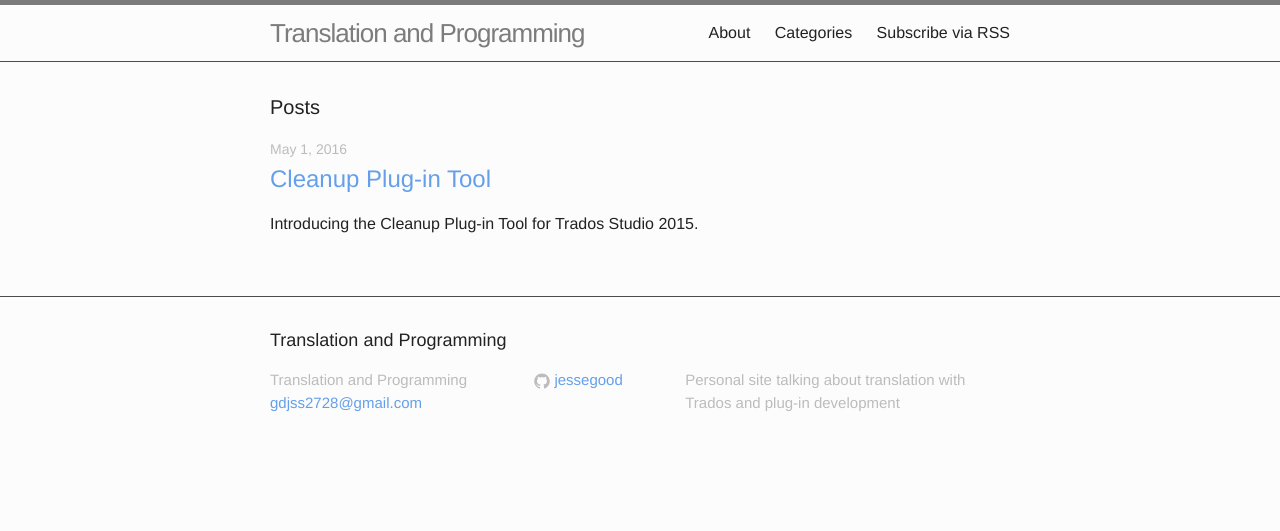
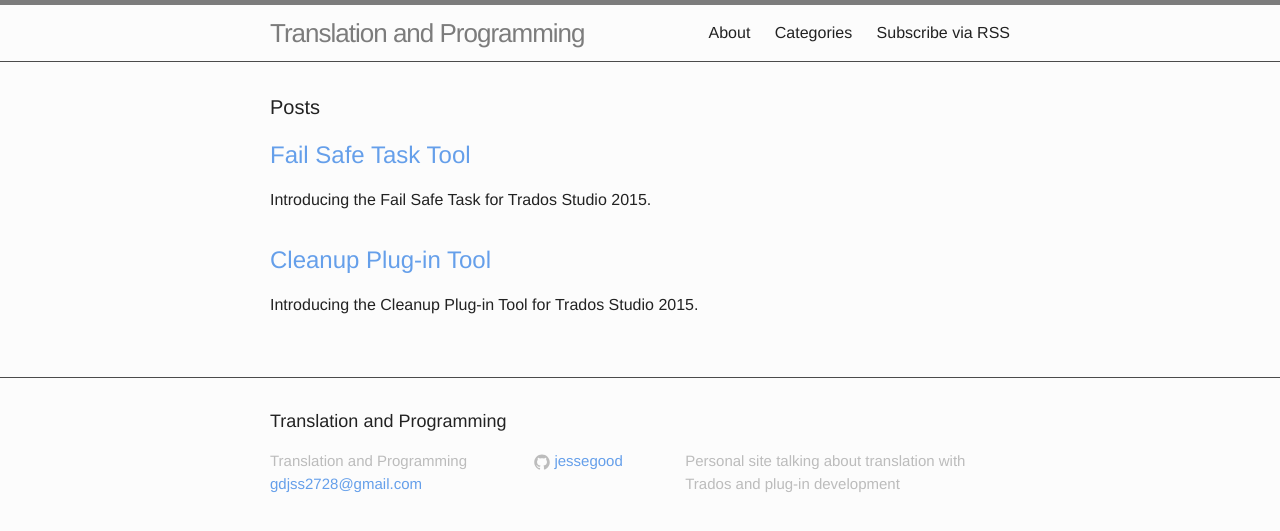
Before and after one commit to jessegood/jessegood.github.io, a Jekyll site: the page built from index.html, in a window 1280 px wide. Shown: the top 531 px of the page. Built offline with Jekyll 4.4.1, drawn with Linux system fonts in a browser that asks for light colours; the list of posts is cut into pages by our own code; some of the changed lines change nothing that is shown.

Commit message:
Adding fail safe task post

```diff
--- /dev/null
+++ b/_posts/2016-05-08-failsafe.markdown
@@ -0,0 +1,62 @@
+---
+layout: post
+title:  "Fail Safe Task Tool"
+date:   2016-05-08 10:30 +0900
+categories: Translation
+comments: true
+---
+Introducing the Fail Safe Task for Trados Studio 2015. <!--more-->
+
+**NOTE**: You can download the pre-release [from here][pluginpath].
+
+* TOC
+{:toc}
+
+# 1. What does the Fail Safe Task do?
+
+This is a very simple plug-in. All it does is verify that the target translations can be successfully translated from your sdlxliff files.
+Anybody that has worked on a large project only to find they cannot generate the target translations will probably understand how frustrating that can be.
+With this plug-in, you can verify the translations can be generated before starting a translation.
+
+# 2. How to Use
+
+Select the files you want to run it against and select `Fail Safe Task` under `Batch Tasks`.
+
+![failsafe menu](/assets/failsafetool/failsafe-menu.png)
+
+## Settings Screen
+
+There are only two options for this plug-in:
+
+![failsafe settings](/assets/failsafetool/failsafe-settings.png)
+
+* `Copy source to target and save`: This option, 1) Clears the target segments, 2) Copies the source to target, and then 3) Saves to target.
+* `Pseudo translate and save`: 1) Clears the target segments, 2) Performs a pseudo translation, and then 3) Saves to target.
+
+Note that, in both situations, the sdlxliff files these actions are performed on are only temporary.
+Basically, all the sdlxliff files are copied in advance before the task starts and then restored again after the task is complete.
+
+## Waiting
+
+One thing I should mention is, especially with a large amount of files, you may have to wait a little bit on the following screen.
+In the background, all the files are being saved to target, which takes a little time.
+
+![failsafe waiting screen](/assets/failsafetool/failsafe-waiting-screen.png)
+
+## Report
+
+Once the task finishes, a report will be generated call `Fail Safe Task`.
+
+`Passed` Example:
+
+If everything goes alright, you will see the `Passed` in green like below:
+
+![failsafe report passed](/assets/failsafetool/failsafe-report-passed.png)
+
+`Failed` Example:
+
+If something goes wrong, you should be able to see right away, as `Failed` along with a long error message in red should appear:
+
+![failsafe report failed](/assets/failsafetool/failsafe-report-failed.png)
+
+[pluginpath]:    https://github.com/jessegood/Leo.FailSafeTask/releases/tag/v1.0-beta
--- a/index.html
+++ b/index.html
@@ -9,7 +9,6 @@ layout: default
   <ul class="post-list">
     {% for post in site.posts %}
       <li>
-        <span class="post-meta">{{ post.date | date: "%b %-d, %Y" }}</span>
 
         <h2>
           <a class="post-link" href="{{ post.url | prepend: site.baseurl }}">{{ post.title }}</a>
```
Also changed, not shown: assets/failsafetool/failsafe-menu.png (added), assets/failsafetool/failsafe-report-failed.png (added), assets/failsafetool/failsafe-report-passed.png (added), assets/failsafetool/failsafe-settings.png (added), assets/failsafetool/failsafe-waiting-screen.png (added), 1 other file.
